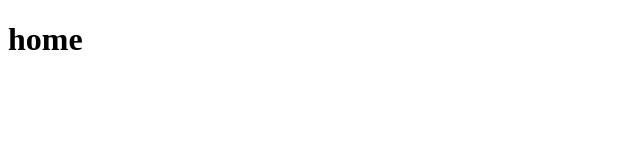
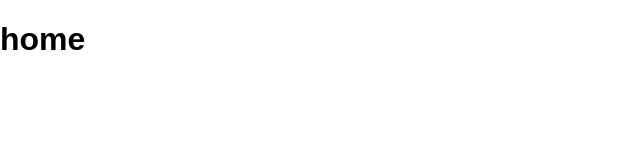
Before and after one commit to stephenjohndev/c3p, a Vue app: page / in a window 1280 px wide. Shown: the top 160 px of the page, without its empty margins (0-640 px from the left). Built offline with nearby package versions, Linux system fonts and the light colour scheme.

Commit message:
add initial files

```diff
--- /dev/null
+++ b/src/assets/style.sass
@@ -0,0 +1 @@
+@import 'style/base/body'
--- /dev/null
+++ b/src/assets/style/base/_body.sass
@@ -0,0 +1,3 @@
+body
+  margin: 0
+  font-family: sans-serif
```
Also changed, not shown: src/main.js (+9 -8 lines).
